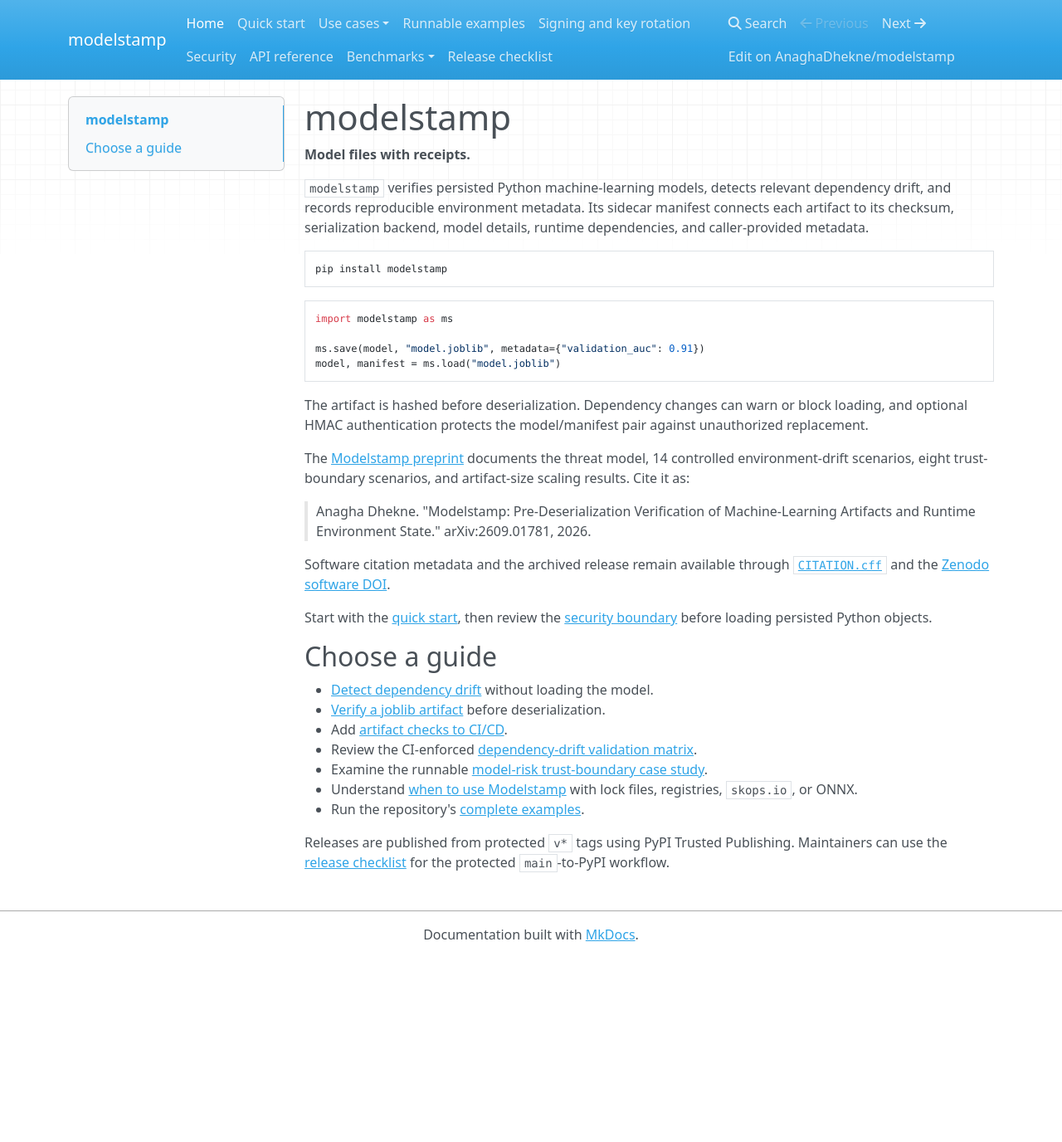
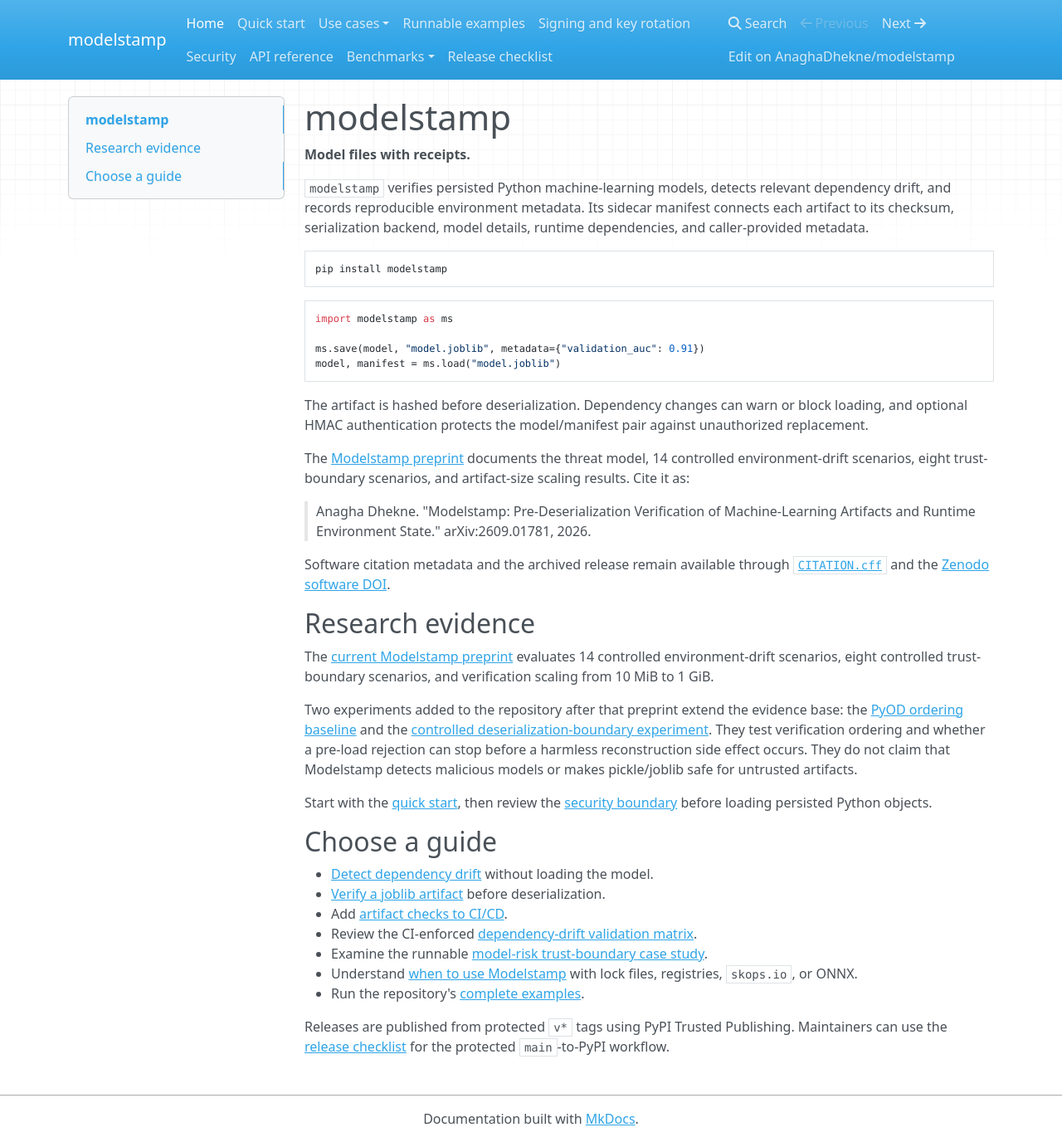
Before and after one commit to AnaghaDhekne/modelstamp, an MkDocs documentation site: the page built from docs/index.md, in a window 1280 px wide and 1376 px high. Shown: the whole window at 83% size. Built offline with MkDocs 1.6.1, drawn with Linux system fonts in a browser that asks for light colours; nearby versions of some CDN libraries.

Commit message:
docs: synchronize public research evidence (#41)
* docs: distinguish preprint and subsequent research evidence

* docs: synchronize research evidence provenance

```diff
--- a/docs/index.md
+++ b/docs/index.md
@@ -34,6 +34,21 @@
 [`CITATION.cff`](https://github.com/AnaghaDhekne/modelstamp/blob/main/CITATION.cff)
 and the [Zenodo software DOI](https://doi.org/10.5281/zenodo.22047771).
 
+## Research evidence
+
+The [current Modelstamp preprint](https://arxiv.org/abs/2609.01781) evaluates 14
+controlled environment-drift scenarios, eight controlled trust-boundary
+scenarios, and verification scaling from 10 MiB to 1 GiB.
+
+Two experiments added to the repository after that preprint extend the evidence
+base: the
+[PyOD ordering baseline](https://github.com/AnaghaDhekne/modelstamp/blob/main/experiments/pyod_baseline/README.md)
+and the
+[controlled deserialization-boundary experiment](https://github.com/AnaghaDhekne/modelstamp/blob/main/experiments/deserialization_boundary/README.md).
+They test verification ordering and whether a pre-load rejection can stop before
+a harmless reconstruction side effect occurs. They do not claim that Modelstamp
+detects malicious models or makes pickle/joblib safe for untrusted artifacts.
+
 Start with the [quick start](quickstart.md), then review the
 [security boundary](security.md) before loading persisted Python objects.
 
```
Also changed, not shown: README.md (+19 -0 lines).
